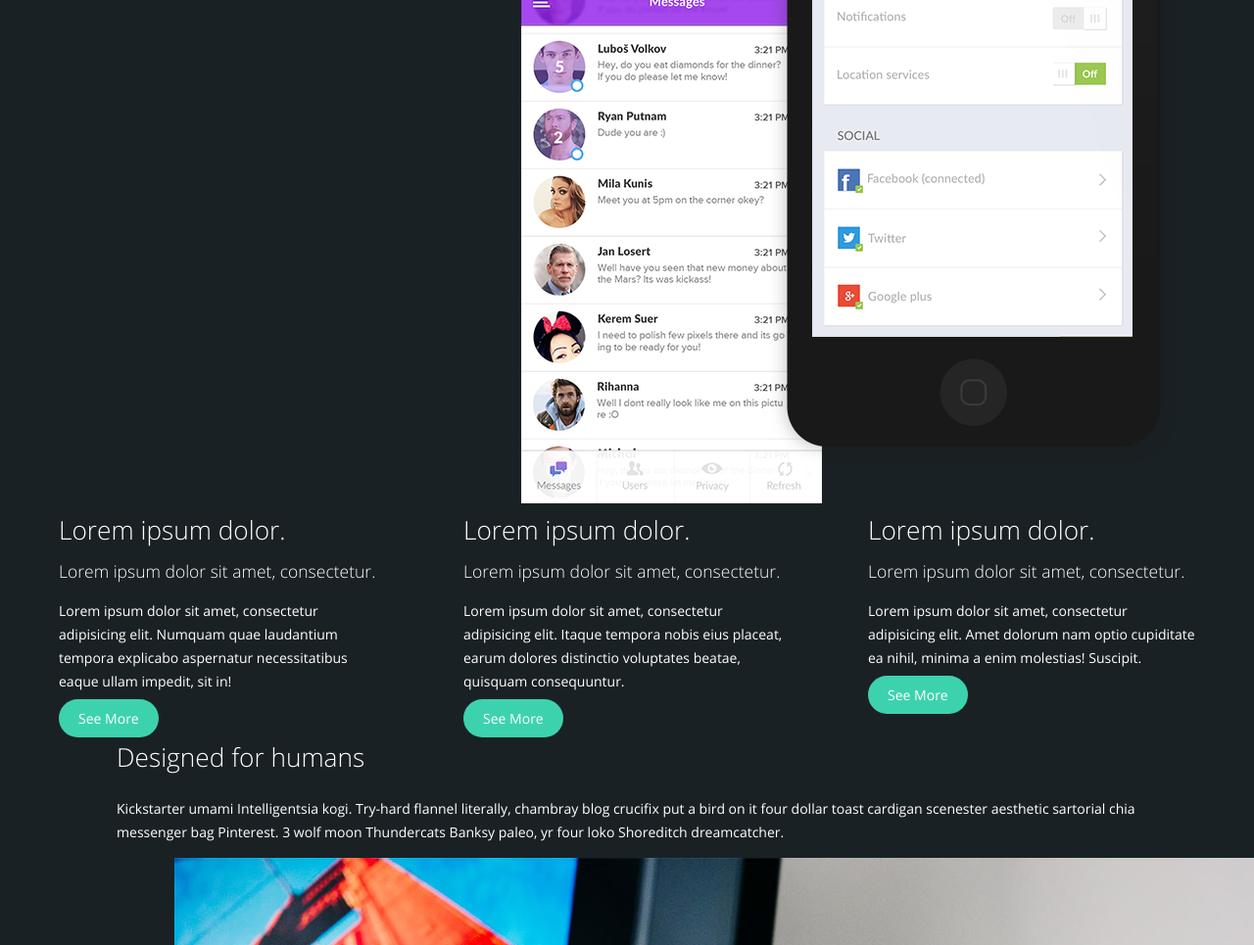
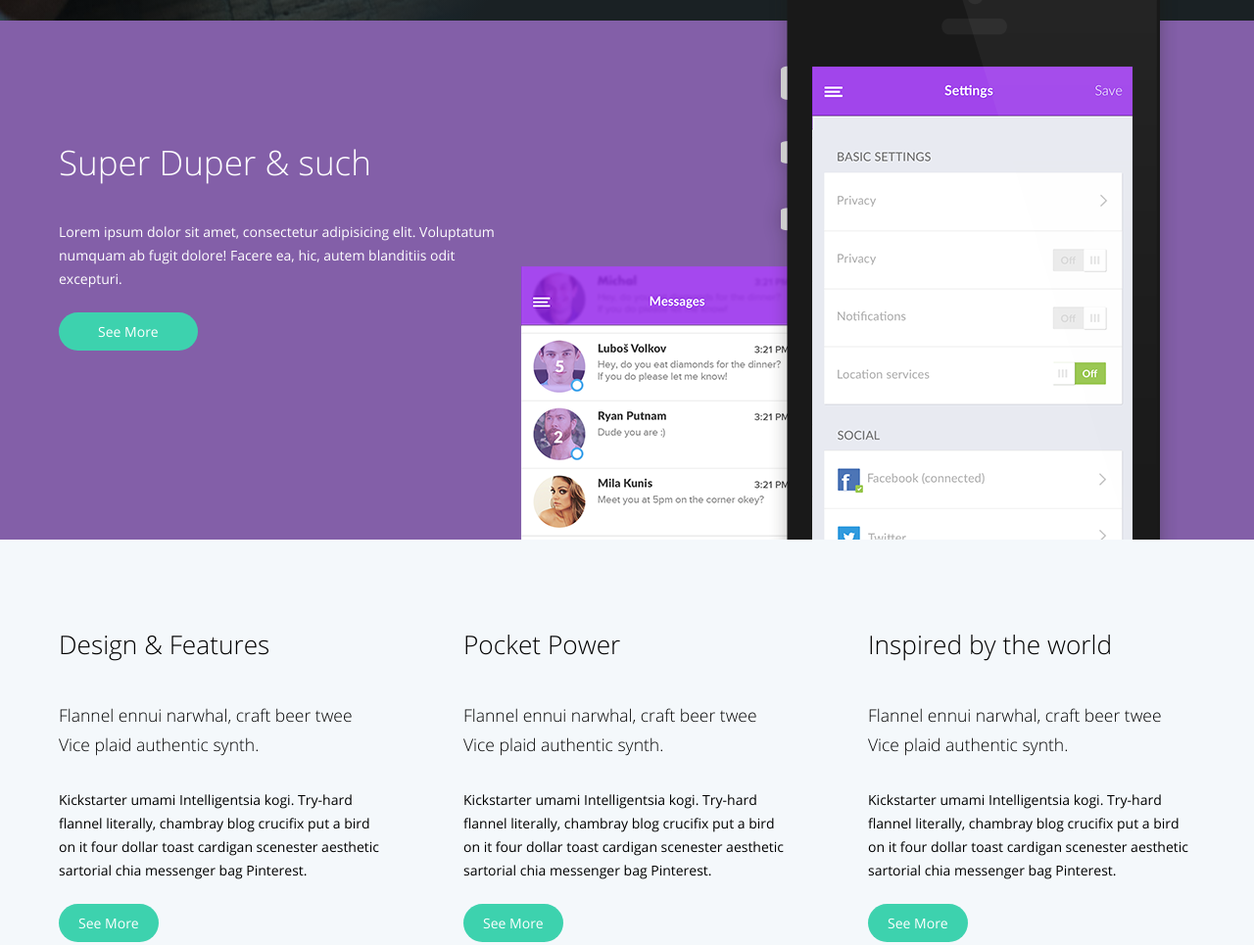
Before and after one commit to alex-bulgakov/tork, a website: page app/index.html in a window 1280 px wide. Shown: the part 860-1825 px from the top of the page at 98% size. Drawn offline with Linux system fonts and the light colour scheme; files whose address does not match are found by name.

Commit message:
style header__title, slider, features

```diff
--- a/app/index.html
+++ b/app/index.html
@@ -93,8 +93,8 @@
 
 					<div class="row">
 
-						<div class="col-md-8 col-md-offset-7">
-							<div class="site-title">
+						<div class="col-md-10 col-md-offset-10">
+							<div class="header__site-title">
 								<h1>Building bulletproof fucking apps</h1>
 								<p>Kickstarter umami Intelligentsia kogi. Try-hard flannel literally, chambray blog crucifix put a bird on it four dollar toast cardigan</p>
 							</div>
@@ -142,27 +142,33 @@
 
 						<div class="col-md-6">
 							<div class="features__item">
-								<h3>Lorem ipsum dolor.</h3>
-								<h4>Lorem ipsum dolor sit amet, consectetur.</h4>
-								<p>Lorem ipsum dolor sit amet, consectetur adipisicing elit. Numquam quae laudantium tempora explicabo aspernatur necessitatibus eaque ullam impedit, sit in!</p>
+								<h3>Design & Features</h3>
+								<h4>Flannel ennui narwhal, craft beer twee Vice plaid authentic synth.</h4>
+								<p>
+									Kickstarter umami Intelligentsia kogi. Try-hard flannel literally, chambray blog crucifix put a bird on it four dollar toast cardigan scenester aesthetic sartorial chia messenger bag Pinterest.
+								</p>
 								<a href="#" class="btn">See More</a>
 							</div>
 						</div>
 
 						<div class="col-md-6 col-md-offset-1">
 							<div class="features__item">
-								<h3>Lorem ipsum dolor.</h3>
-								<h4>Lorem ipsum dolor sit amet, consectetur.</h4>
-								<p>Lorem ipsum dolor sit amet, consectetur adipisicing elit. Itaque tempora nobis eius placeat, earum dolores distinctio voluptates beatae, quisquam consequuntur.</p>
+								<h3>Pocket Power</h3>
+								<h4>Flannel ennui narwhal, craft beer twee Vice plaid authentic synth.</h4>
+								<p>
+									Kickstarter umami Intelligentsia kogi. Try-hard flannel literally, chambray blog crucifix put a bird on it four dollar toast cardigan scenester aesthetic sartorial chia messenger bag Pinterest.
+								</p>
 								<a href="#" class="btn">See More</a>
 							</div>
 						</div>
 
 						<div class="col-md-6 col-md-offset-1">
 							<div class="features__item">
-								<h3>Lorem ipsum dolor.</h3>
-								<h4>Lorem ipsum dolor sit amet, consectetur.</h4>
-								<p>Lorem ipsum dolor sit amet, consectetur adipisicing elit. Amet dolorum nam optio cupiditate ea nihil, minima a enim molestias! Suscipit.</p>
+								<h3>Inspired by the world</h3>
+								<h4>Flannel ennui narwhal, craft beer twee Vice plaid authentic synth.</h4>
+								<p>
+									Kickstarter umami Intelligentsia kogi. Try-hard flannel literally, chambray blog crucifix put a bird on it four dollar toast cardigan scenester aesthetic sartorial chia messenger bag Pinterest.
+								</p>
 								<a href="#" class="btn">See More</a>
 							</div>
 						</div>
--- a/sass/header.sass
+++ b/sass/header.sass
@@ -41,7 +41,20 @@ h4
 
 .header
 	&__top
+		position: relative
 		padding-top: 60px
+		background: $main-color url("../img/top-block__bg.jpg") no-repeat
+		background-position: center center
+
+		&::before
+			content: ""
+			position: absolute
+			top: 0
+			bottom: 0
+			width: 100%
+			height: 100%
+			background: linear-gradient(90deg + 39deg, transparent 30%, $main-color 60%)
+			// background-color: red
 
 	&__action
 		margin-top: 15px
@@ -64,19 +77,72 @@ h4
 				right: 20px
 				opacity: .3
 
+
 	&__buy.btn
 		background-color: $accent-color
 		font-family: OpenSansSemibold, sans-serif
+
 		&:hover
 			background-color: lighten($accent-color, 10%)
+
 		&:active
 			background-color: $accent-color
+
 
 	.menu-link
 		color: white
 		font-size: 20px
 		transition-duration: .1s
+
 		&:hover, &:focus
 			text-decoration: none
+
 		&:hover
 			transform: scale(1.5)
+
+	&__site-title
+		padding-top: 250px
+		padding-bottom: 230px
+
+		h1
+			margin-bottom: 20px
+
+
+
+.slider
+	background-color: $accent-color
+	padding-top: 100px
+	padding-bottom: 200px
+
+	&__item
+		position: relative
+
+	&__img
+		position: absolute
+		top: -190px
+
+	&__text
+		p
+			margin-bottom: 30px
+		.btn
+			padding: 10px 40px
+
+
+
+.features
+	position: relative
+	z-index: 1
+	padding: 80px 0
+	color: black
+	background-color: #f4f8fb
+
+	&__item
+
+		h3
+			margin-bottom: 30px
+
+		h4
+			margin-bottom: 30px
+
+		p
+			margin-bottom: 30px
```
Also changed, not shown: app/css/header.min.css.
